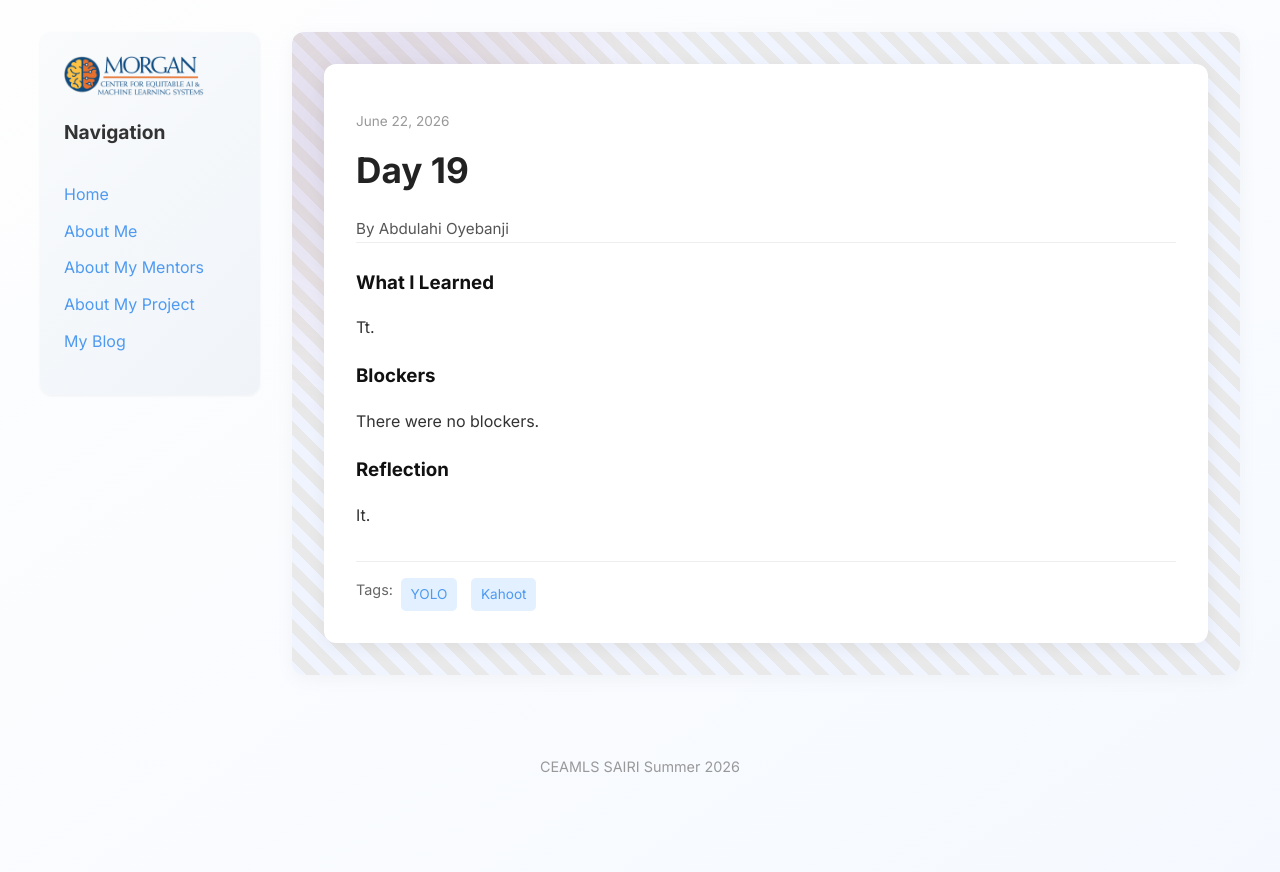
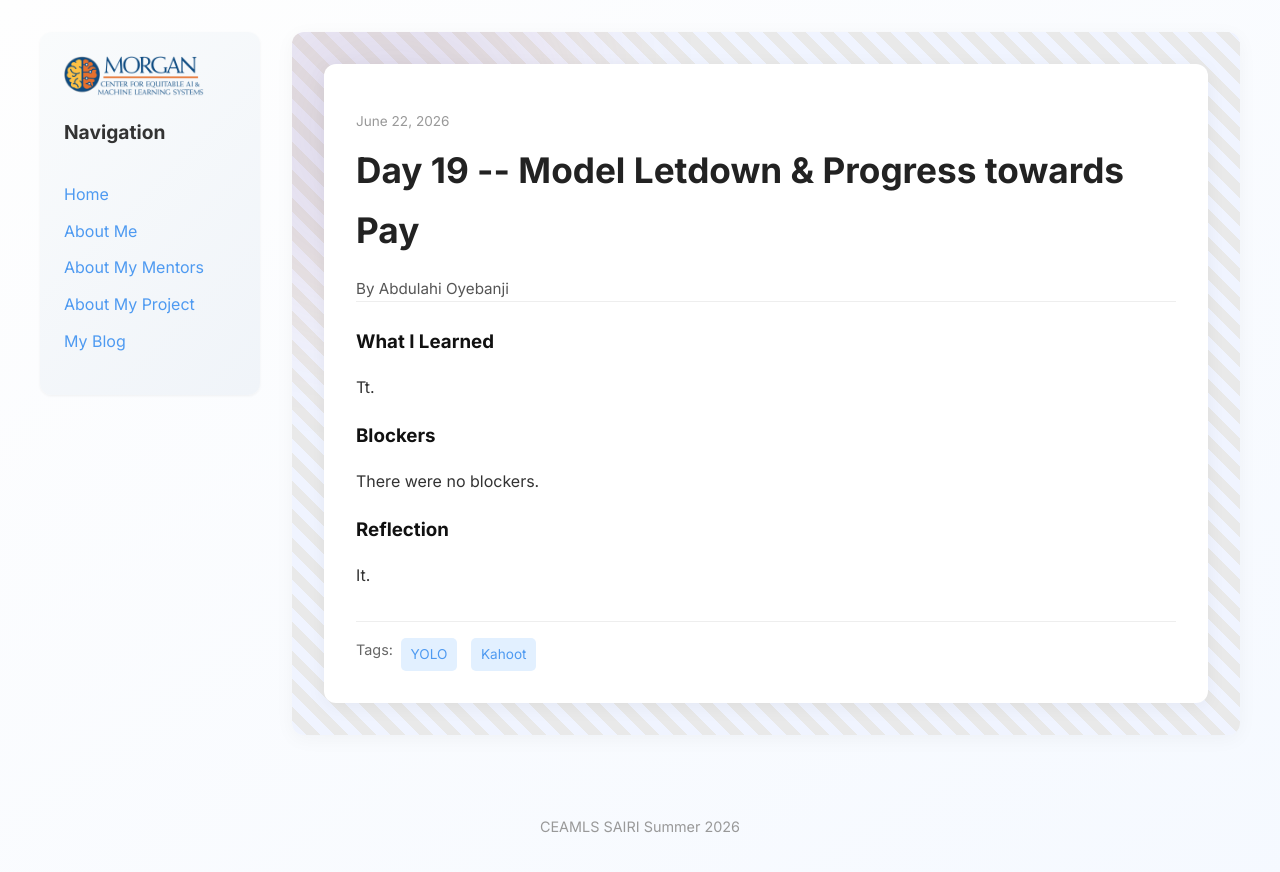
Before and after one commit to abdulahi-banji/abdulahi-banjiceamls26.github.io, a Jekyll site: the page built from _posts/2026-06-22-day-19.md, in a window 1280 px wide. Shown: the top 872 px of the page. Built offline with Jekyll 4.4.1, drawn with Linux system fonts in a browser that asks for light colours.

Commit message:
titled day 19

```diff
--- a/_posts/2026-06-22-day-19.md
+++ b/_posts/2026-06-22-day-19.md
@@ -1,6 +1,6 @@
 ---
 layout: post
-title: "Day 19"
+title: "Day 19 -- Model Letdown & Progress towards Pay"
 date: 2026-06-22
 
 
```
